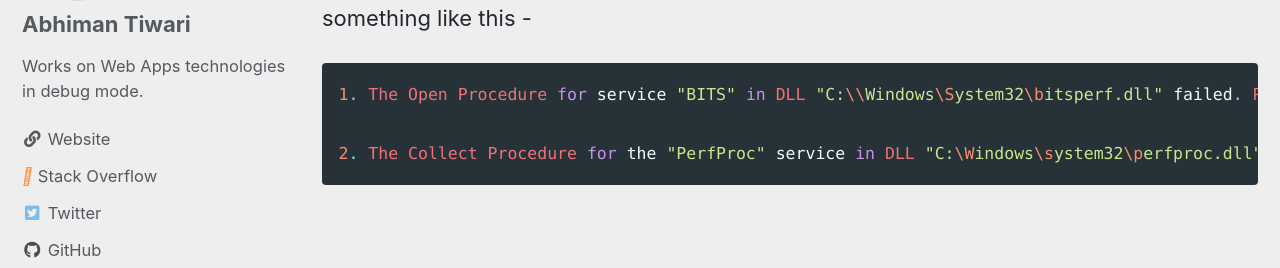
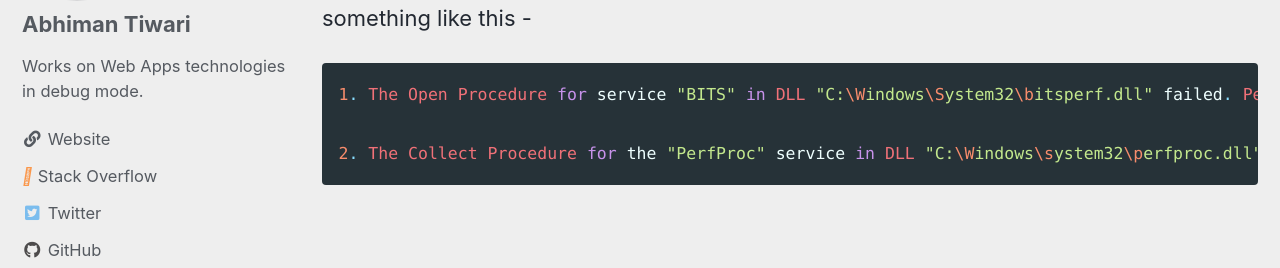
Before and after one commit to abhimantiwari/abhimantiwari.github.io, a Jekyll site: the page built from _posts/2021-05-12-Error-while-loading-IIS-Worker-Process.md, in a window 1280 px wide and 900 px high, scrolled down 444 px. Shown: the part 175-443 px from the top of the window. Built offline with Jekyll 4.4.1, drawn with Linux system fonts in a browser that asks for light colours; cached includes are drawn as plain includes; comment, search, counter and statistics services are not loaded.

Commit message:
Update 2021-05-12-Error-while-loading-IIS-Worker-Process.md

````diff
--- a/_posts/2021-05-12-Error-while-loading-IIS-Worker-Process.md
+++ b/_posts/2021-05-12-Error-while-loading-IIS-Worker-Process.md
@@ -19,7 +19,7 @@ Sometimes we see failure dialog, while loading the Worker Process feature in Int
 <p>If you look at the Application event log, you may see events from `Perflib` source, something like this - </p>
 
 ```ruby
-1. The Open Procedure for service "BITS" in DLL "C:\\Windows\System32\bitsperf.dll" failed. Performance data for this service will not be available. The first four bytes (DWORD) of the Data selection contains the error code.
+1. The Open Procedure for service "BITS" in DLL "C:\Windows\System32\bitsperf.dll" failed. Performance data for this service will not be available. The first four bytes (DWORD) of the Data selection contains the error code.
 
 2. The Collect Procedure for the "PerfProc" service in DLL "C:\Windows\system32\perfproc.dll" generated an exception or returned an invalid status. The performance data returned by the counter DLL will not be returned in the Perf Data Block. The first four bytes (DWORD) of the Data section contains the exception code or status code.
 ```
````
